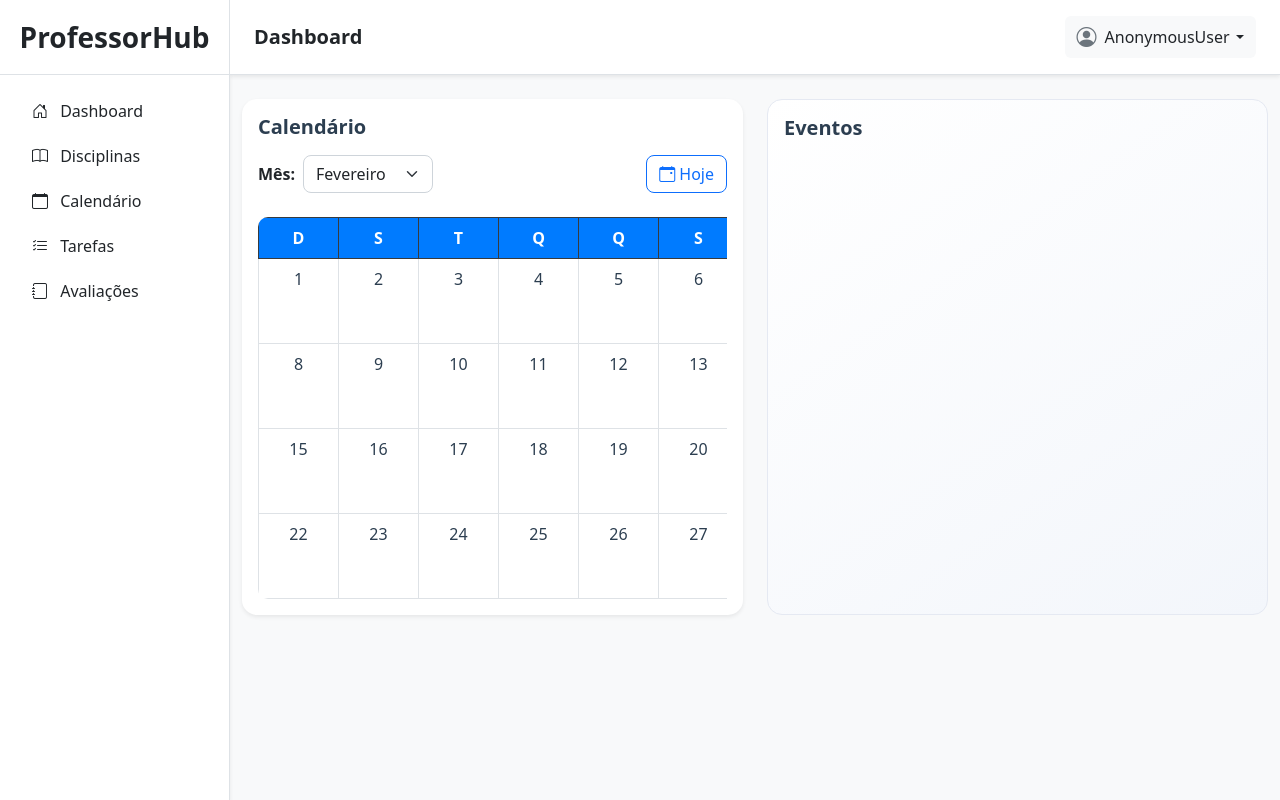
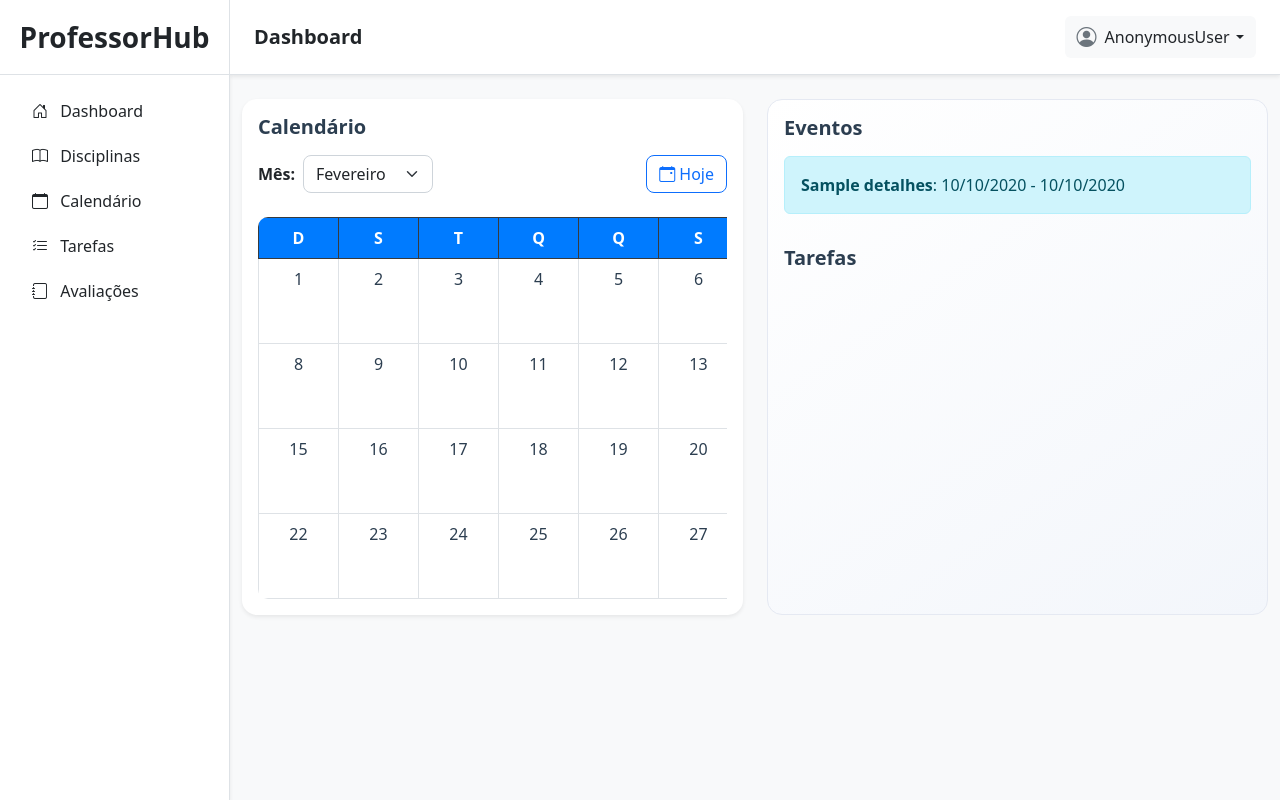
Before and after one commit to hick-hpe/professorhub-api-based, a Django app: template professorhub/planner/templates/planner/admin_dashboard.html in a window 1280 px wide. Run offline with Django 5.2, Linux system fonts and the light colour scheme; the template is opened without the code that fills it: most values are stand-ins (such as "Sample title", 1, 10 or a date in 2020).

Commit message:
feat: adicionar dados de períodos de eventos à visualização do painel de administração.

```diff
--- a/professorhub/planner/templates/planner/admin_dashboard.html
+++ b/professorhub/planner/templates/planner/admin_dashboard.html
@@ -2,7 +2,7 @@
 {% load static %}
 
 {% block link_css %}
-    <link rel="stylesheet" href="{% static 'css/planner/dashboard.css' %}">
+<link rel="stylesheet" href="{% static 'css/planner/dashboard.css' %}">
 {% endblock %}
 
 {% block title %}Dashboard{% endblock %}
@@ -20,14 +20,11 @@ Dashboard
                 <div class="card-body">
                     <h5 class="card-title mb-3">Calendário</h5>
 
-                    <div
-                        class="d-flex flex-wrap justify-content-between align-items-center gap-3 mb-4">
+                    <div class="d-flex flex-wrap justify-content-between align-items-center gap-3 mb-4">
                         <!-- Seletor de Mês -->
                         <div class="d-flex align-items-center gap-2">
-                            <label for="mes-select"
-                                class="fw-semibold mb-0">Mês:</label>
-                            <select id="mes-select"
-                                class="form-select w-auto">
+                            <label for="mes-select" class="fw-semibold mb-0">Mês:</label>
+                            <select id="mes-select" class="form-select w-auto">
                                 <option value="0">Janeiro</option>
                                 <option value="1">Fevereiro</option>
                                 <option value="2">Março</option>
@@ -56,16 +53,13 @@ Dashboard
                         </div> -->
 
                         <!-- Clica em "Hoje" -> o calendário volta para o mês atual -->
-                        <button
-                            id="btn-hoje"
-                            class="btn btn-outline-primary d-flex align-items-center gap-1">
+                        <button id="btn-hoje" class="btn btn-outline-primary d-flex align-items-center gap-1">
                             <i class="bi bi-calendar-event"></i> Hoje
                         </button>
                     </div>
 
                     <div class="table-responsive">
-                        <table
-                            class="table table-bordered text-center align-middle mb-0">
+                        <table class="table table-bordered text-center align-middle mb-0">
                             <thead class="table-light">
                                 <!-- tratar pra coupar repeat(7, 1fr) exato -->
                                 <tr class="table-dark">
@@ -102,11 +96,9 @@ Dashboard
                                     <td class="dia-calendario">14</td>
                                     <td class="dia-calendario">15</td>
                                     <td class="bg-primary text-white p-0">
-                                        <div
-                                            class="d-flex flex-column justify-content-between h-100 p-1">
+                                        <div class="d-flex flex-column justify-content-between h-100 p-1">
                                             <div>16</div>
-                                            <div
-                                                class="eventos mt-auto d-flex gap-1 justify-content-center">
+                                            <div class="eventos mt-auto d-flex gap-1 justify-content-center">
                                                 <div class="evento"></div>
                                                 <div class="evento"></div>
                                             </div>
@@ -123,11 +115,9 @@ Dashboard
                                     <td class="dia-calendario">23</td>
                                     <td class="dia-calendario">24</td>
                                     <td class="bg-primary text-white p-0">
-                                        <div
-                                            class="d-flex flex-column justify-content-between h-100 p-1">
+                                        <div class="d-flex flex-column justify-content-between h-100 p-1">
                                             <div>25</div>
-                                            <div
-                                                class="eventos mt-auto d-flex justify-content-center">
+                                            <div class="eventos mt-auto d-flex justify-content-center">
                                                 <div class="evento"></div>
                                             </div>
                                         </div>
@@ -137,11 +127,9 @@ Dashboard
                                 <tr>
                                     <td class="dia-calendario">27</td>
                                     <td class="bg-primary text-white p-0">
-                                        <div
-                                            class="d-flex flex-column justify-content-between h-100 p-1">
+                                        <div class="d-flex flex-column justify-content-between h-100 p-1">
                                             <div>28</div>
-                                            <div
-                                                class="eventos mt-auto d-flex justify-content-center">
+                                            <div class="eventos mt-auto d-flex justify-content-center">
                                                 <div class="evento"></div>
                                             </div>
                                         </div>
@@ -162,10 +150,28 @@ Dashboard
         <div class="col-12 col-lg-6">
             <div class="card h-100 card-eventos">
                 <div class="card-body">
-                    <h5 class="card-title">Eventos</h5>
-                    <p class="card-text">
+                    <div>
+                        <h5 class="card-title">Eventos</h5>
+                        <!-- periodos -->
+                        <p class="card-text">
+                        <div class="list-group">
+                            {% for p in periodos %}
+                            <div class="alert alert-info">
+                                <strong>{{ p.detalhes }}</strong>: {{p.data_inicio|date:'d/m/Y' }} - {{ p.data_fim|date:'d/m/Y' }}
+                            </div>
+                            {% empty %}
+                            <div class="alert alert-info">Nenhum evento encontrado.</div>
+                            {% endfor %}
+                        </div>
+                        </p>
+                    </div>
+
+                    <div>
+                        <h5 class="card-title">Tarefas</h5>
+                        <p class="card-text">
                         <ul class="list-group" id="eventosTarefas"></ul>
-                    </p>
+                        </p>
+                    </div>
                     <!-- <a href="#" class="card-link">Ver todos os eventos</a> -->
                     <!-- <a href="#" class="card-link">Cadastrar novo</a> -->
                 </div>
```
Also changed, not shown: professorhub/planner/views.py (+6 -1 lines), professorhub/db.sqlite3.
